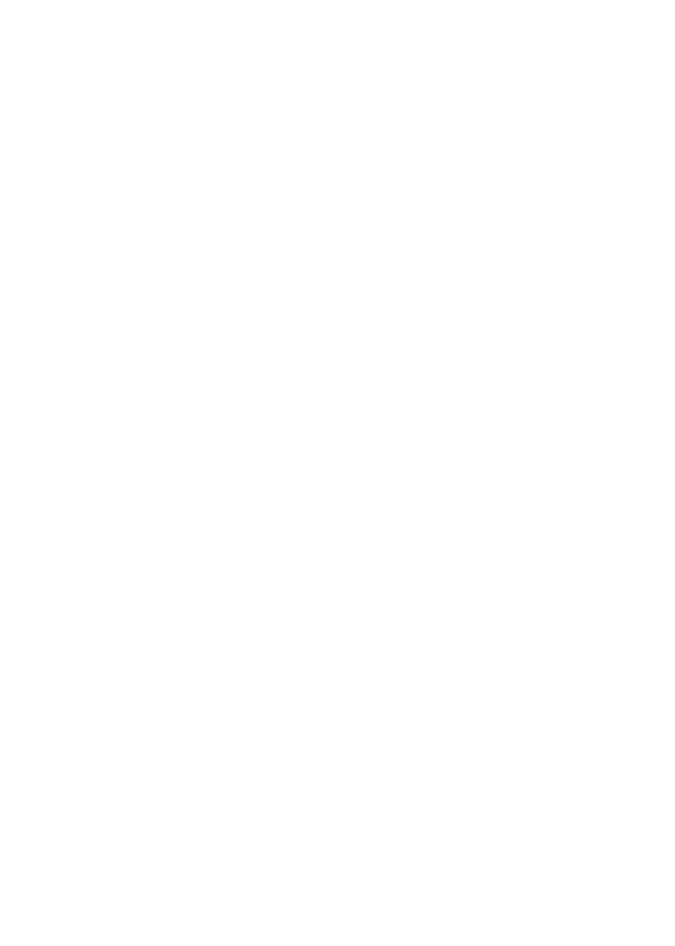
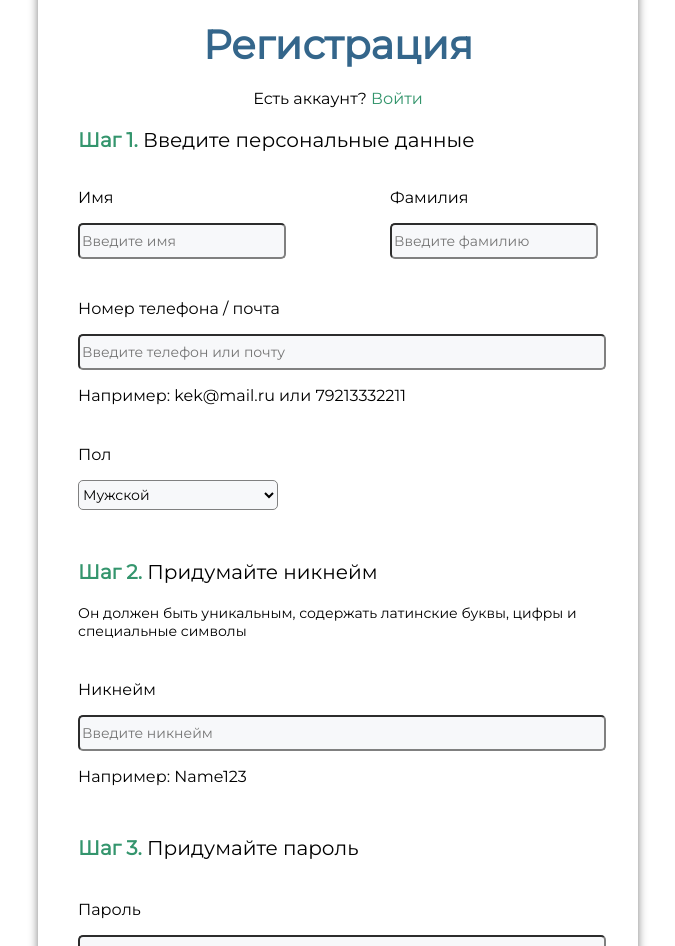
Before and after one commit to andrey03410/rossgram, a React (Create React App) app: page /registration in a window 1280 px wide. Shown: the part 80-1026 px from the top of the page, without its empty margins (302-977 px from the left). Before the commit the page ends 800 px from the top, so only its background shows below. Built offline with nearby package versions, Linux system fonts and the light colour scheme.

Commit message:
add html and styles

```diff
--- a/src/auth/Auth.tsx
+++ b/src/auth/Auth.tsx
@@ -3,7 +3,7 @@ import React from 'react';
 const Auth = () => {
     return (
         <div>
-
+            Test
         </div>
     );
 };
--- a/src/registration/Registration.tsx
+++ b/src/registration/Registration.tsx
@@ -1,10 +1,111 @@
-import React from 'react';
+import React, {useState} from 'react';
+import "./styles.css"
+import {Link} from "react-router-dom";
 
 const Registration = () => {
+    const [firstName, setFirstName] = useState("");
+    const [login, setLogin] = useState("");
+    const [gender, setGender] = useState("Мужской");
+    const [lastName, setLastName] = useState("");
+    const [nickname, setNickname] = useState("");
+    const [password, setPassword] = useState("");
+
+    function submit(){
+        let request = {
+            method: 'POST',
+            headers: { 'Content-Type': 'application/json' },
+            body: JSON.stringify({ name: firstName })
+        }
+        fetch('https://reqres.in/api/posts', request)
+            .then(response => response.json())
+    }
     return (
-        <div>
+        <form onSubmit={submit}>
+            <div className="wrapper">
+                <div className="form">
+                    <div className="text-reg">
+                        Регистрация
+                    </div>
+                    <div style={{textAlign: "center"}}>
+                        <label>
+                            Есть аккаунт?
+                        </label>
+                        <label><Link to="/auth" className="ref"> Войти</Link></label>
+                    </div>
 
-        </div>
+                    <div className="step">
+                        <p style={{fontSize: '20px'}}> <span style={{fontWeight: "bold", color: "#34956d"}}>
+                    Шаг 1. </span>Введите персональные данные</p>
+                        <div className="inputs-form">
+                            <div>
+                                <label>
+                                    <p>Имя</p>
+                                    <input className="input small" placeholder="Введите имя" value={firstName} onChange={(event => {
+                                        setFirstName(event.target.value);
+                                    })}/>
+                                </label>
+                            </div>
+                            <div>
+                                <label>
+                                    <p>Фамилия</p>
+                                    <input className="input small" placeholder="Введите фамилию" value={lastName} onChange={(event => {
+                                        setLastName(event.target.value);})}/>
+                                </label>
+                            </div>
+                        </div>
+                        <div style={{marginTop: "40px"}}>
+                            <p>Номер телефона / почта</p>
+                            <label>
+                                <input className="input big" placeholder="Введите телефон или почту" value={login} onChange={(event => {
+                                    setLogin(event.target.value);})}/>
+                            </label>
+                            <p>Например: kek@mail.ru или 79213332211</p>
+                        </div>
+                        <div style={{marginTop: "40px"}}>
+                            <p>Пол</p>
+                            <label>
+                                <select className="input small" value={gender} onChange={event => {
+                                    setGender(event.target.value);
+                                }}>
+                                    <option>Мужской</option>
+                                    <option>Женский</option>
+                                </select>
+                            </label>
+                        </div>
+                    </div>
+                    <div className="step" style={{wordWrap: "break-word"}}>
+                        <p style={{fontSize: "20px"}}> <span style={{fontWeight: "bold", color: "#34956d"}}>
+                    Шаг 2. </span>Придумайте никнейм</p>
+                        <p style={{fontSize: "14px", wordWrap: "break-word"}}>Он должен быть уникальным, содержать латинские
+                            буквы, цифры
+                            и специальные символы</p>
+                        <div style={{marginTop: "40px"}}>
+                            <p>Никнейм</p>
+                            <label>
+                                <input className="input big" placeholder="Введите никнейм" value={nickname} onChange={(event => {
+                                    setNickname(event.target.value);})}/>
+                            </label>
+                            <p>Например: Name123</p>
+                        </div>
+                    </div>
+                    <div className="step" style={{wordWrap: "break-word"}}>
+                        <p style={{fontSize: '20px'}}> <span style={{fontWeight: "bold", color: "#34956d"}}>
+                    Шаг 3. </span>Придумайте пароль</p>
+                        <div style={{marginTop: "40px"}}>
+                            <p>Пароль</p>
+                            <label>
+                                <input className="input big" placeholder="Введите пароль" type="password"
+                                       value={password} onChange={(event => {
+                                    setPassword(event.target.value);})}/>
+                            </label>
+                        </div>
+                    </div>
+                    <div style={{display: "flex", justifyContent: "center"}}>
+                        <button className="reg-button">Зарегистрироваться</button>
+                    </div>
+                </div>
+            </div>
+        </form>
     );
 };
 
--- /dev/null
+++ b/src/registration/styles.css
@@ -0,0 +1,75 @@
+@import url('https://fonts.googleapis.com/css2?family=Montserrat&display=swap');
+
+*{
+    font-family: 'Montserrat', sans-serif;
+}
+
+.wrapper{
+    display: flex;
+    justify-content: center;
+    align-items: center;
+    background-color: white;
+    padding-top: 50px;
+    padding-bottom: 50px;
+}
+
+.form{
+    background-color: #ffffff;
+    box-shadow: 0 0 10px rgba(0,0,0,0.5);
+    width: 600px;
+    border-radius: 10px;
+}
+
+.text-reg{
+    color: #34668b;
+    font-size: 40px;
+    font-weight: bold;
+    margin-top: 50px;
+    margin-bottom: 20px;
+    text-align: center;
+}
+
+.ref{
+    color: #32946b;
+    text-decoration: none;
+}
+
+.step{
+    margin-left: 40px;
+    margin-right: 40px;
+    margin-bottom: 50px;
+}
+
+.inputs-form{
+    margin-top: 10px;
+    display: flex;
+    justify-content: space-between;
+}
+
+.input{
+    border-radius: 5px;
+    background-color: #f7f8fa;
+    border-color: gray;
+    font-size: 14px;
+}
+
+.input.small{
+    width: 200px;
+    height: 30px;
+}
+
+.input.big{
+    width: 100%;
+    height: 30px;
+}
+
+.reg-button{
+    background-color: #32946b;
+    text-align: center;
+    width: 50%;
+    height: 30px;
+    color: white;
+    margin-bottom: 40px;
+    border: none;
+    border-radius: 5px;
+}
```
